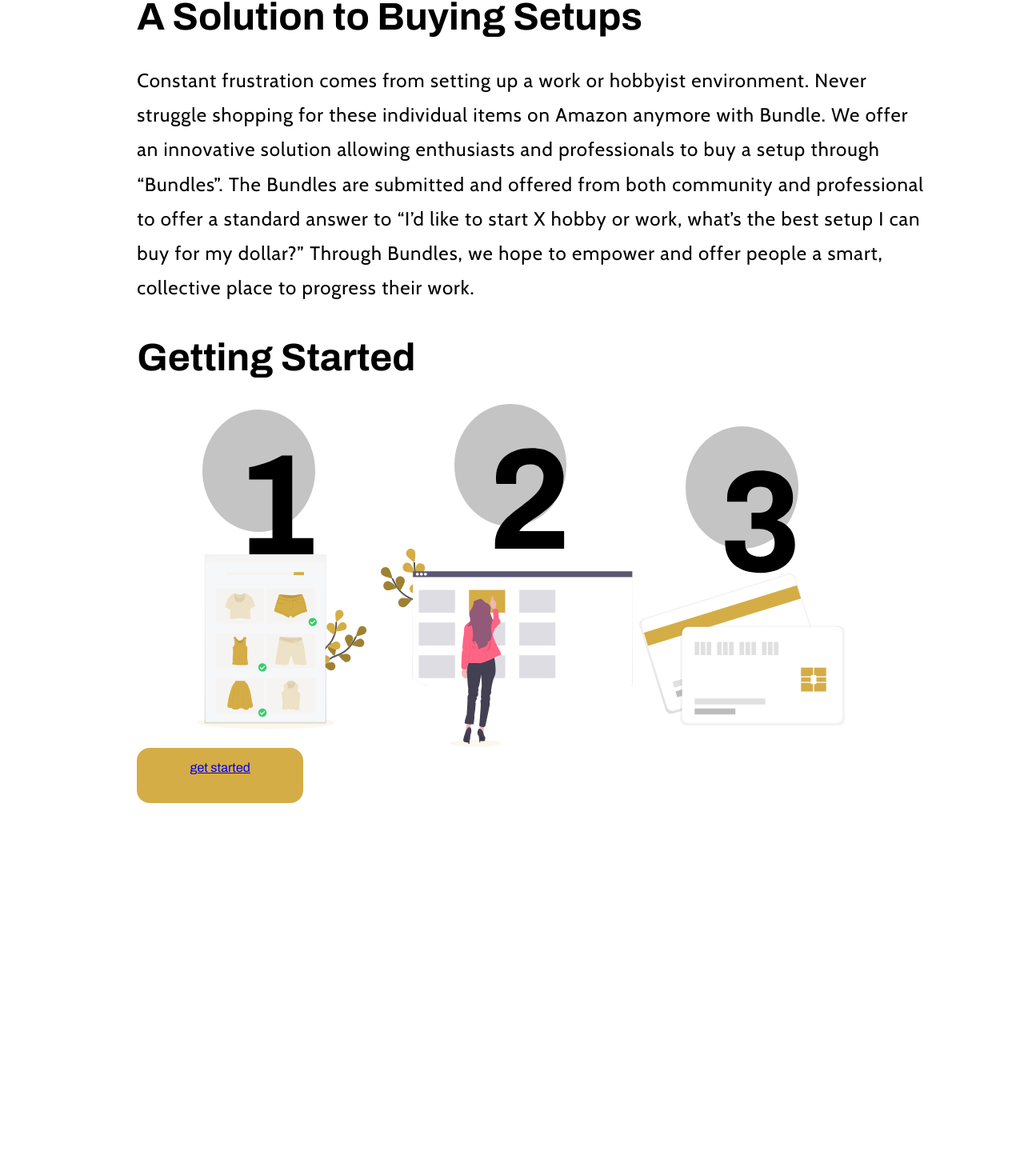
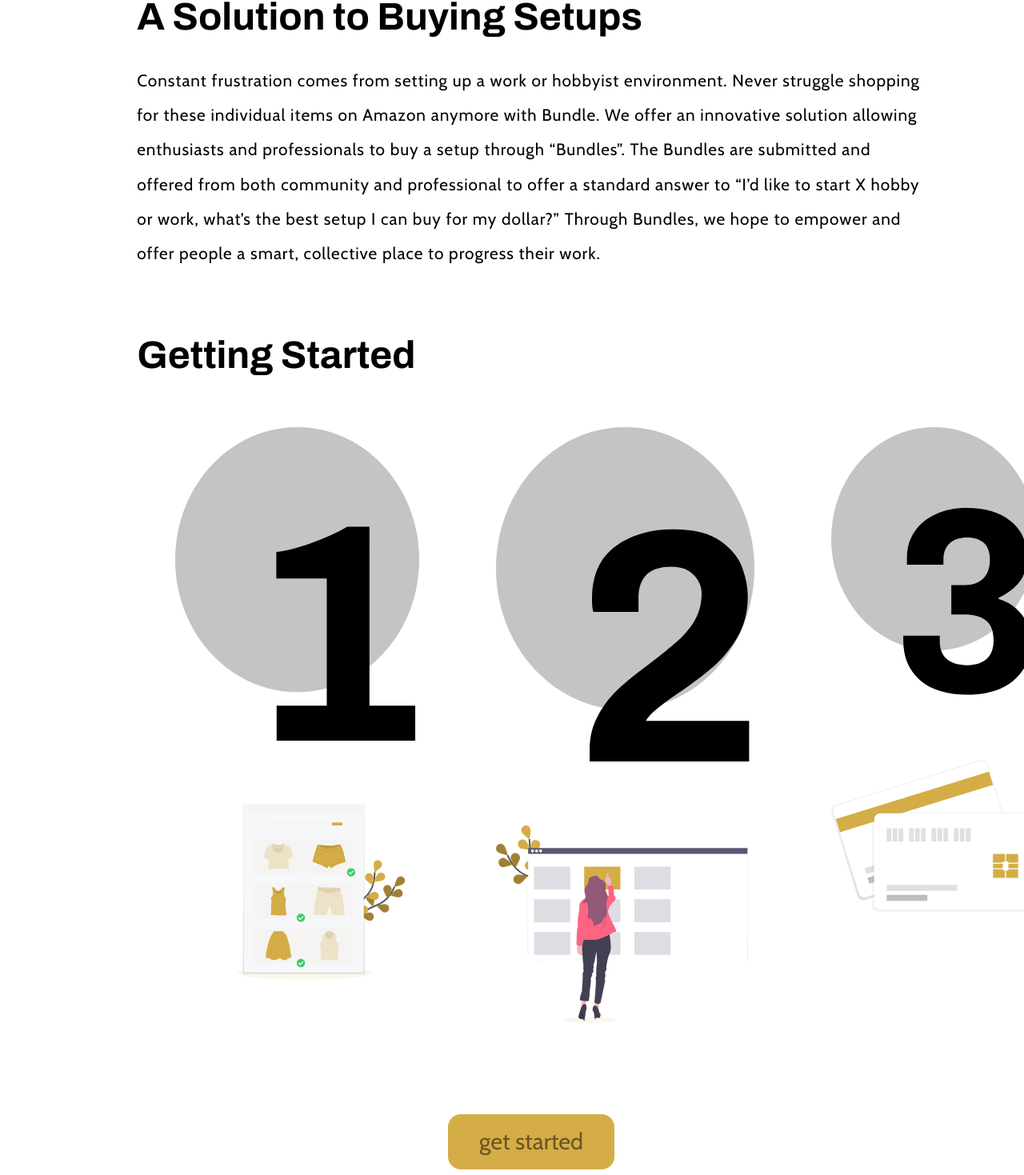
Before and after one commit to ij2872/bundle, a React (Create React App) app in the folder bundleapp/: page / in a window 1280 px wide. Shown: the part 930-2399 px from the top of the page at 80% size. Before the commit the page ends 1944 px from the top, so only its background shows below. Built offline with nearby package versions, Linux system fonts and the light colour scheme.

Commit message:
update css

```diff
--- a/bundleapp/src/Components/Home/home.css
+++ b/bundleapp/src/Components/Home/home.css
@@ -59,18 +59,34 @@
 
 .landing-body {
     font-family: "Cabin", sans-serif;
-    font-size: 1.5rem;
+    font-size: 1.3rem;
     letter-spacing: 1px;
     line-height: 2.7rem;
 }
 
+.explanation-text-container {
+    margin-bottom: 5rem;
+}
+
 .explanation-container {
+    height: auto;
     display: flex;
 }
 
 .explanation-item {
     display: flex;
     flex-direction: column;
+    align-content: space-around;
+    justify-content: start;
+    margin: 2rem 3rem;
+}
+
+.explanation-item img {
+    position: relative;
+    margin-bottom: 5rem;
+}
+
+.footer {
+    display: flex;
     justify-content: center;
-    align-items: center;
 }
--- a/bundleapp/src/Components/Home/index.js
+++ b/bundleapp/src/Components/Home/index.js
@@ -1,13 +1,13 @@
 import React from "react";
 import { Link } from "react-router-dom";
 import "./home.css";
-import heroIllustration from '../../img/svg/hero-illustration.svg'
-import oneSVG from '../../img/svg/one.svg'
-import twoSVG from '../../img/svg/two.svg'
-import threeSVG from '../../img/svg/three.svg'
-import oneIllustration from '../../img/svg/one-illustration.svg'
-import twoIllustration from '../../img/svg/two-illustration.svg'
-import threeIllustration from '../../img/svg/three-illustration.svg'
+import heroIllustration from "../../img/svg/hero-illustration.svg";
+import oneSVG from "../../img/svg/one.svg";
+import twoSVG from "../../img/svg/two.svg";
+import threeSVG from "../../img/svg/three.svg";
+import oneIllustration from "../../img/svg/one-illustration.svg";
+import twoIllustration from "../../img/svg/two-illustration.svg";
+import threeIllustration from "../../img/svg/three-illustration.svg";
 
 const Home = props => {
   return (
@@ -19,14 +19,16 @@
             your setup, your bundle, <span>all in one click</span>
           </p>
           <div className="btn-go">
-            <Link to="/bundles" className="btn-text">get started</Link>
+            <Link to="/bundles" className="btn-text">
+              get started
+            </Link>
           </div>
         </div>
         <div className="hero-image">
-            <img src={heroIllustration} />
+          <img src={heroIllustration} />
         </div>
       </header>
-      <section>
+      <section className="explanation-text-container">
         <h2 className="landing-header-2">A Solution to Buying Setups</h2>
         <p className="landing-body">
           Constant frustration comes from setting up a work or hobbyist
@@ -57,7 +59,13 @@
           </div>
         </div>
       </section>
-      <Link to="/bundles" className="btn-go">get started</Link>
+      <div className="footer">
+      <div className="btn-go">
+            <Link to="/bundles" className="btn-text">
+              get started
+            </Link>
+          </div>
+      </div>
     </div>
   );
 };
```
